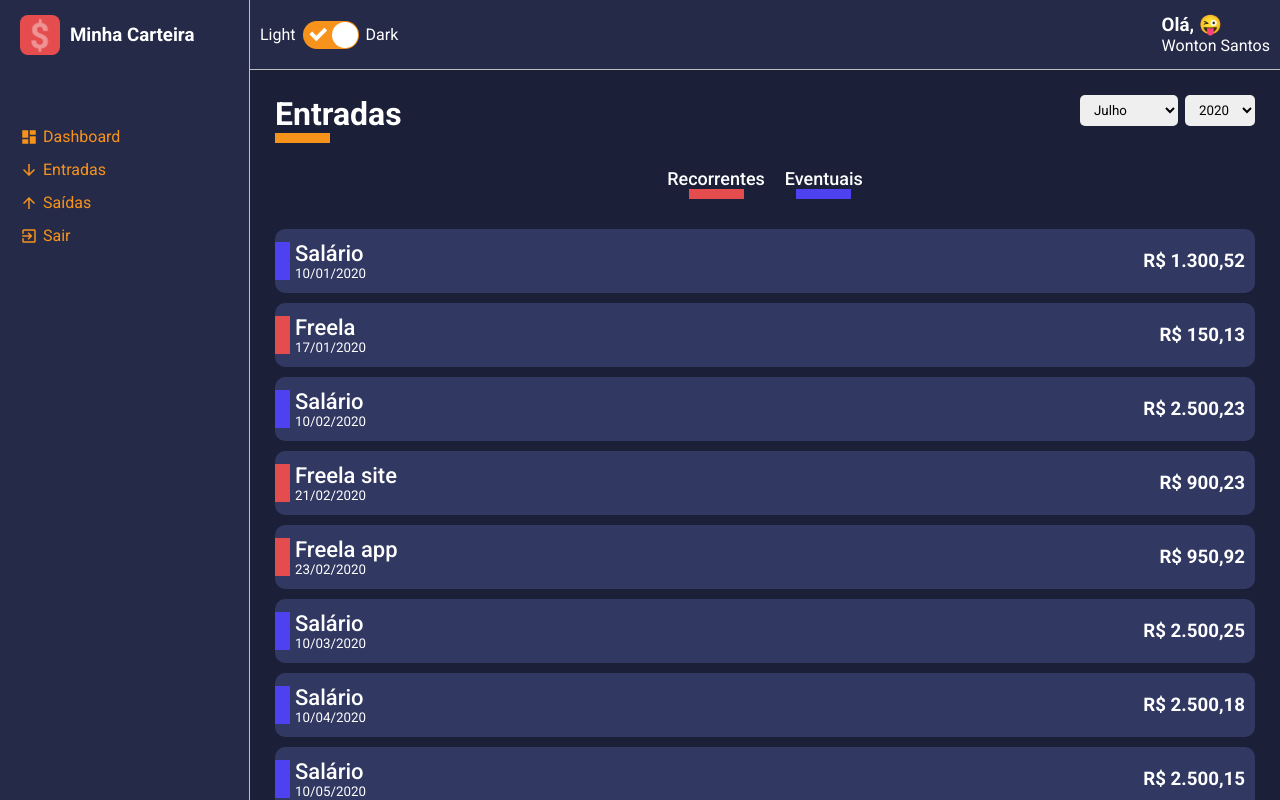
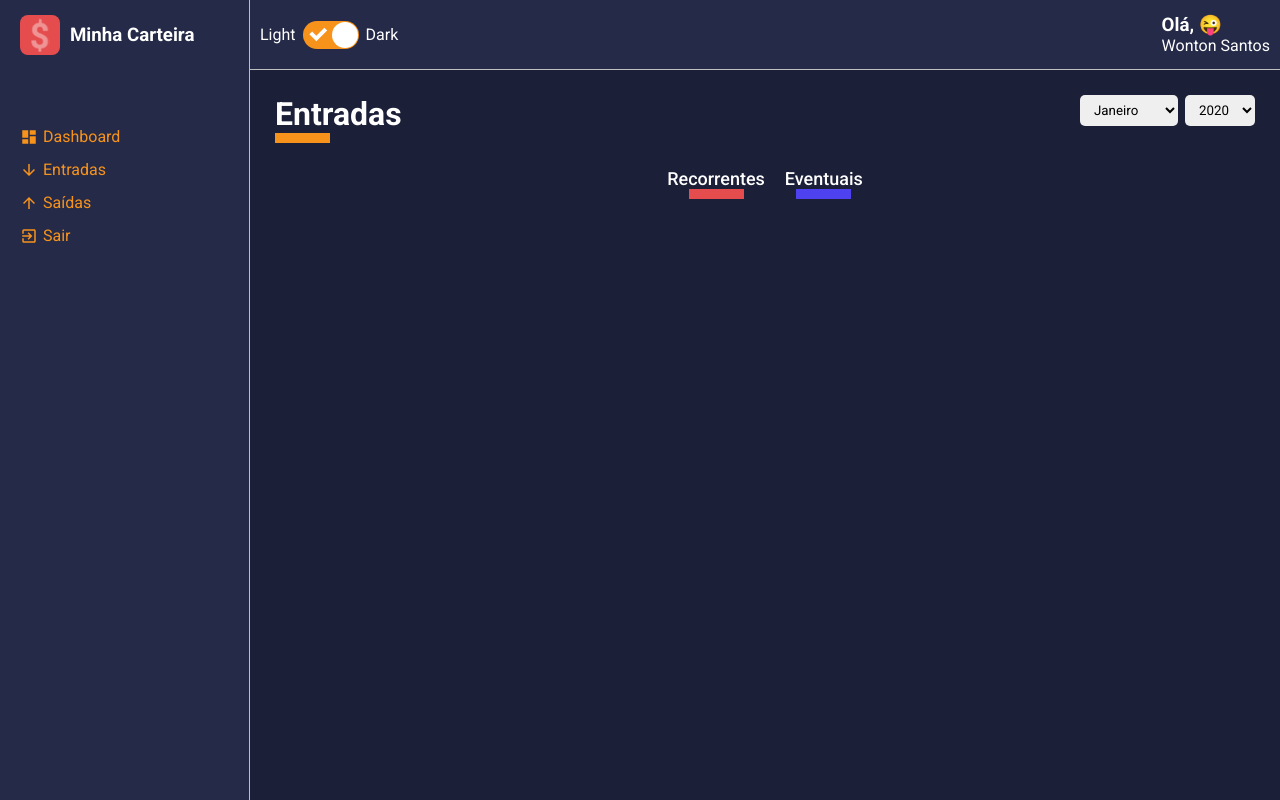
Before and after one commit to uiltonjose/minha-carteira, a React (Create React App) app: page /list/entry-balance in a window 1280 px wide. Built offline with nearby package versions, Linux system fonts and the light colour scheme.

Commit message:
- Filtering list

```diff
--- a/src/components/SelectInput/index.tsx
+++ b/src/components/SelectInput/index.tsx
@@ -7,12 +7,14 @@ interface ISelectInputProps {
     value: string | number;
     label: string | number;
   }[];
+  onChange(event: React.ChangeEvent<HTMLSelectElement>): void | undefined;
+  defaultValue?: string | number;
 }
 
-const SelectInput: React.FC<ISelectInputProps> = ({ options }) => {
+const SelectInput: React.FC<ISelectInputProps> = ({ options, onChange, defaultValue }) => {
   return (
     <Container>
-      <select>
+      <select onChange={onChange} defaultValue={defaultValue}>
         {options.map((option) => (
           <option key={option.value} value={option.value}>
             {option.label}
--- a/src/pages/Dashboard/index.tsx
+++ b/src/pages/Dashboard/index.tsx
@@ -14,7 +14,7 @@ const Dashboard: React.FC = () => {
   return (
     <Container>
       <ContentHeader title="Dashboard" lineColor="#fff">
-        <SelectInput options={options} />
+        <SelectInput options={options}  onChange={(e) => {}}/>
       </ContentHeader>
     </Container>
   );
--- a/src/pages/List/index.tsx
+++ b/src/pages/List/index.tsx
@@ -30,6 +30,12 @@ interface IData {
 
 const List: React.FC<IRouteParams> = ({ match }) => {
   const [data, setData] = useState<IData[]>([]);
+  const [monthSelected, setMonthSelected] = useState<string>(
+    String(new Date().getMonth() + 1)
+  );
+  const [yearSelected, setYearSelected] = useState<string>(
+    String(new Date().getFullYear())
+  );
 
   const { type } = match.params;
   const contentData = useMemo(() => {
@@ -43,8 +49,8 @@ const List: React.FC<IRouteParams> = ({ match }) => {
   }, [type]);
 
   const months = [
-    { value: 7, label: "Julho" },
-    { value: 8, label: "Agosto" },
+    { value: 1, label: "Janeiro" },
+    { value: 6, label: "Junho" },
     { value: 9, label: "Setembro" },
   ];
 
@@ -55,9 +61,17 @@ const List: React.FC<IRouteParams> = ({ match }) => {
   ];
 
   useEffect(() => {
-    const response = listData.map((item) => {
+    const filteredData = listData.filter((item) => {
+      const date = new Date(item.date);
+      const month = String(date.getMonth() + 1);
+      const year = String(date.getFullYear());
+
+      return month === monthSelected && year === yearSelected;
+    });
+
+    const formattedData = filteredData.map((item) => {
       return {
-        id: String(Math.random() * data.length),
+        id: String(new Date().getTime() + item.amount),
         title: item.description,
         amountFormatted: formatCurrency(Number(item.amount)),
         type: item.type,
@@ -66,8 +80,9 @@ const List: React.FC<IRouteParams> = ({ match }) => {
         tagColor: item.frequency === "recorrente" ? "#4E41F0" : "#E44C4E",
       };
     });
-    setData(response);
-  }, []);
+
+    setData(formattedData);
+  }, [listData, monthSelected, yearSelected, data.length]);
 
   return (
     <Container>
@@ -75,8 +90,16 @@ const List: React.FC<IRouteParams> = ({ match }) => {
         title={contentData.title}
         lineColor={contentData.lineColor}
       >
-        <SelectInput options={months} />
-        <SelectInput options={years} />
+        <SelectInput
+          options={months}
+          onChange={(e) => setMonthSelected(e.target.value)}
+          defaultValue={monthSelected}
+        />
+        <SelectInput
+          options={years}
+          onChange={(e) => setYearSelected(e.target.value)}
+          defaultValue={yearSelected}
+        />
       </ContentHeader>
 
       <Filters>
```
Also changed, not shown: 1 other file (tests, documents, lock files or other folders).
